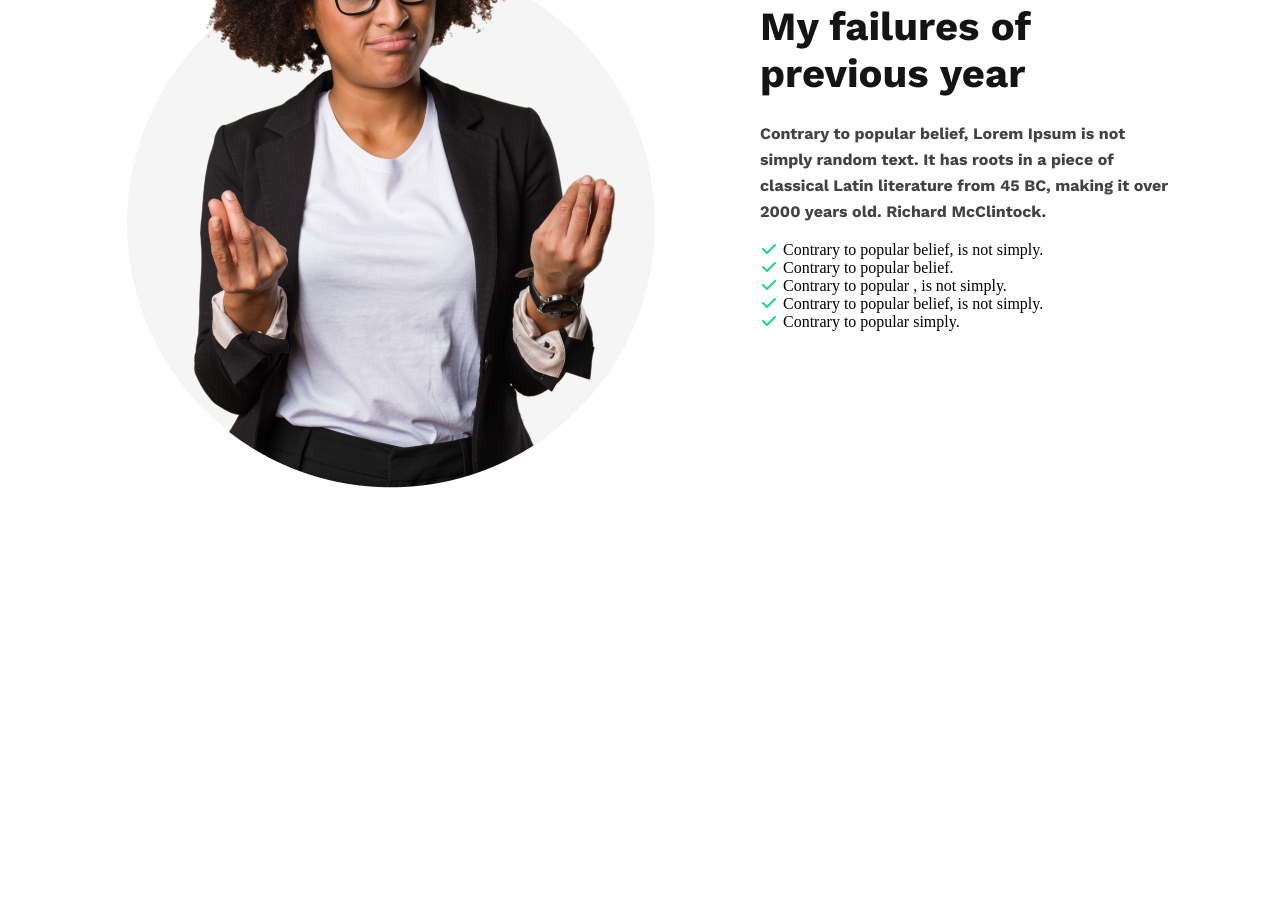
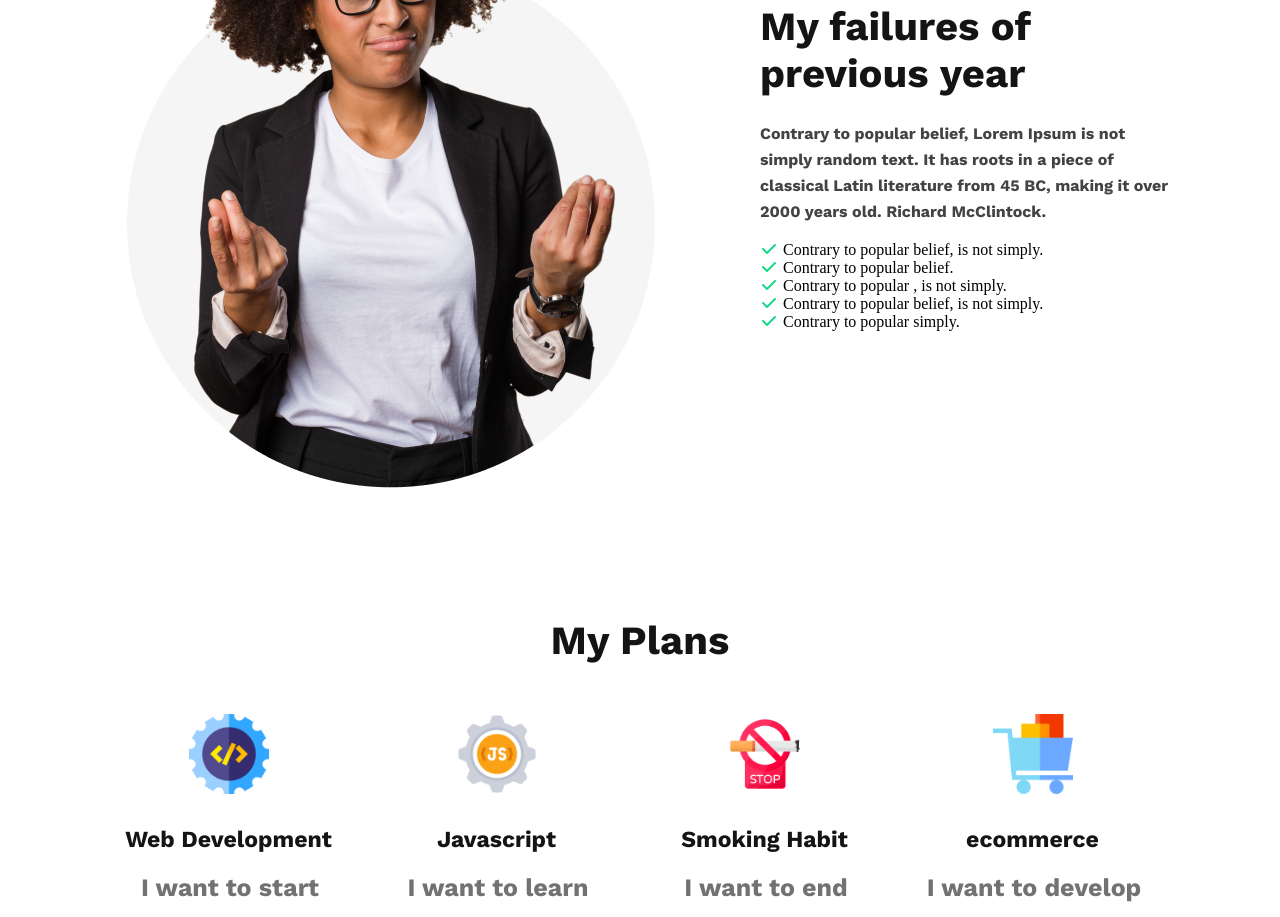
Before and after one commit to developersagorahmed/assignment-1, a plain HTML site: page index.html in a window 1280 px wide. Shown: the part 1175-2092 px from the top of the page. Before the commit the page ends 1667 px from the top, so only its background shows below. Drawn offline with nearby package versions, Linux system fonts and the light colour scheme.

Commit message:
added my plans secton

```diff
--- a/index.html
+++ b/index.html
@@ -38,6 +38,35 @@
                 </ul>
             </div>
         </div>
+        <!-- My plans section -->
+        <div class="my-plans-section">
+            <h1 class="my-plans-header">My Plans</h1>
+            <div class="my-plans">
+                <div class="my-plan">
+                    <img src="asset/icons/web.png" alt="">
+                    <h2 class="plan-title">Web Development</h2>
+                    <h3 class="plan-description">I want to start</h3>
+                </div>
+
+                <div class="my-plan">
+                    <img src="asset/icons/js.png" alt="">
+                    <h2 class="plan-title">Javascript</h2>
+                    <h3 class="plan-description">I want to learn</h3>
+                </div>
+
+                <div class="my-plan">
+                    <img src="asset/icons/smoke.png" alt="">
+                    <h2 class="plan-title">Smoking Habit</h2>
+                    <h3 class="plan-description">I want to end</h3>
+                </div>
+
+                <div class="my-plan">
+                    <img src="asset/icons/ecom.png" alt="">
+                    <h2 class="plan-title">ecommerce</h2>
+                    <h3 class="plan-description">I want to develop</h3>
+                </div>
+            </div>
+        </div>
 
     </main>
     <footer>
--- a/style/style.css
+++ b/style/style.css
@@ -106,3 +106,69 @@ ul.showcase-list li i{
     margin-right: 7px;
     color: #16D887;
 }
+
+/* My plane styles */
+
+.my-plans-section{
+    width: 1141px;
+    height: 299.96px;
+    margin: auto;
+    margin-top: 130px;
+}
+
+h1.my-plans-header{
+width: 179px;
+height: 47px;
+margin: auto;
+font-family: 'Work Sans';
+font-style: normal;
+font-weight: 700;
+font-size: 40px;
+line-height: 47px;
+color: #151414;
+margin-bottom: 50px;
+
+}
+.my-plans{
+display: flex;
+
+}
+
+.my-plan{
+    width: 218px;
+    height: 197px;
+    text-align: center;
+    margin-left: 50px;
+}
+h2.plan-title{
+    width: 218px;
+    height: 35px;
+    font-family: 'Work Sans';
+    font-style: normal;
+    font-weight: 700;
+    font-size: 23px;
+    line-height: 35px;
+    text-align: center;
+    color: #151414;
+    margin-bottom: 16px;
+
+}
+
+h3.plan-description{
+    width: 221px;
+    height: 29px;
+    font-family: 'Work Sans';
+    font-style: normal;
+    font-weight: 500;
+    font-size: 25px;
+    line-height: 29px;
+    text-align: center;
+    color: #737272;
+
+}
+
+.my-plan img{
+    width: 80px;
+    height: 80px;
+    margin-bottom: 24px;
+}
```
